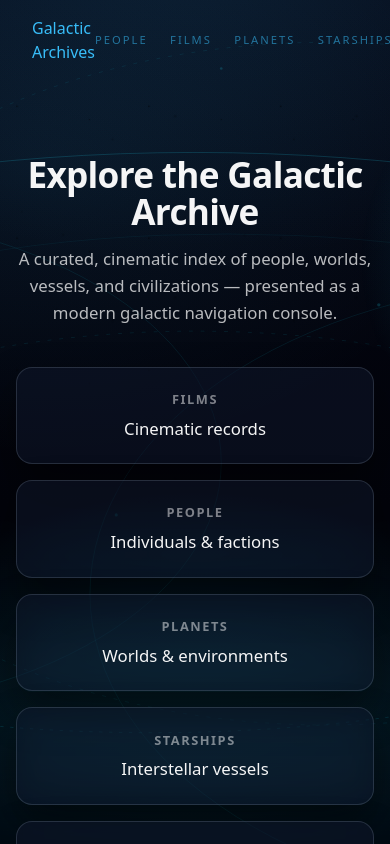
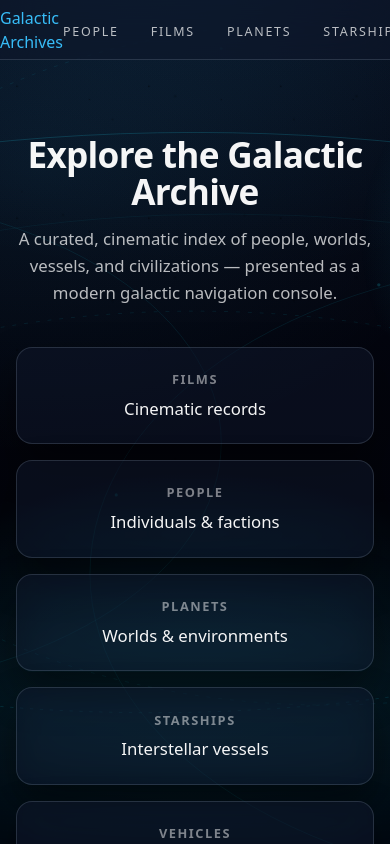
Before and after one commit to terojleinonen/starwars-data-explorer, a Next.js app: page / in a window 390 px wide. Built offline with nearby package versions, Linux system fonts and the light colour scheme.

Commit message:
Enhance navigation and layout components
- Update Navigation component with improved styling and functionality
- Enhance PageWrapper with better layout handling
- Add useAtmospherePreview hook for dynamic theming
- Refine DetailsPage component
- Improve responsive design and visual consistency

```diff
--- a/src/components/details/DetailsPage.tsx
+++ b/src/components/details/DetailsPage.tsx
@@ -50,8 +50,8 @@ export default function DetailsPage({ category, data }: Props) {
   return (
     <PageWrapper category={category}>
       <div className={styles.page}>
+
         <Breadcrumbs />
-
         <HoloHeader
           category={category}
           title={meta.title}
--- a/src/components/layout/PageWrapper.module.css
+++ b/src/components/layout/PageWrapper.module.css
@@ -1,3 +1,12 @@
+
+.cartography,
+.atmosphere,
+.crt {
+  position: fixed;
+  inset: 0;
+  pointer-events: none;
+}
+
 /* ======================================================
    Page Wrapper
    Owns:
@@ -10,6 +19,7 @@
   position: relative;
   height: 100vh;     /* ONLY place that owns viewport height */
   width: 100%;
+  min-height: 100vh;
   overflow: hidden;  /* clips background safely */
 }
 
@@ -46,10 +56,9 @@
   height: 100%;
   width: 100%;
   max-width: 1200px;
-
   overflow-y: auto;
   overflow-x: hidden;
-
+  margin-inline: auto;   /* ✅ THIS is critical */
   padding-inline: clamp(16px, 4vw, 48px);
   padding-top: 18px;
   padding-bottom: 40px;
--- a/src/components/layout/PageWrapper.tsx
+++ b/src/components/layout/PageWrapper.tsx
@@ -1,6 +1,6 @@
+import { useState } from "react";
 import AtmosphereLayer from "./AtmosphereLayer";
 import CartographyBackground from "./CartographyBackground";
-import CRTOverlay from "./CRTOverlay";
 import styles from "./PageWrapper.module.css";
 import type { SwapiType } from "@/components/types/swapi-types";
 
@@ -10,23 +10,32 @@ type Props = {
 };
 
 export default function PageWrapper({ children, category }: Props) {
+  const [previewCategory, setPreviewCategory] =
+    useState<SwapiType | undefined>(undefined);
+
+  const activeCategory = previewCategory ?? category;
+
   return (
     <div
       className={styles.wrapper}
-      data-category={category}
+      data-category={activeCategory}
       style={{
-        ["--category-accent" as any]: `var(--accent-${category ?? "people"})`,
+        ["--category-accent" as any]: `var(--accent-${activeCategory ?? "people"})`,
       }}
     >
       <CartographyBackground />
-      <AtmosphereLayer category={category} />
+      <AtmosphereLayer category={activeCategory} />
 
-      {/* CRT only on landing */}
-      {category === undefined && <CRTOverlay />}
-
-      <main className={styles.content}>
+      {/* Provide preview controls to descendants */}
+      <div
+        className={styles.content}
+        data-atmosphere-root
+        data-set-preview={(cat: SwapiType | undefined) =>
+          setPreviewCategory(cat)
+        }
+      >
         {children}
-      </main>
+      </div>
     </div>
   );
 }
--- a/src/components/navigation/Navigation.module.css
+++ b/src/components/navigation/Navigation.module.css
@@ -1,75 +1,153 @@
+/* =====================================================
+   NAV CONTAINER
+===================================================== */
+
 .nav {
   position: sticky;
   top: 0;
-  z-index: 50;
+  z-index: 10;
 
+  height: 60px;
   display: flex;
   align-items: center;
-  justify-content: space-between;
 
-  padding: 1rem 2rem;
+  background: var(--surface-glass);
+  -webkit-backdrop-filter: var(--blur-panel);
+  backdrop-filter: var(--blur-panel);
+  -webkit-backdrop-filter: var(--blur-panel);
+
+  border-bottom: 1px solid var(--border-subtle);
 }
 
-.logo {
-  font-size: 0.75rem;
-  letter-spacing: 0.2em;
-  text-transform: uppercase;
-  opacity: 0.7;
+/* =====================================================
+   LIST LAYOUT
+===================================================== */
+
+.list {
+  display: flex;
+  gap: 2rem;
+  align-items: center;
+
+  list-style: none;
+  margin: 0 auto;
+  padding: 0;
 }
 
-.links {
-  display: flex;
-  gap: 1.4rem;
+/* =====================================================
+   LINK BASE (IDLE)
+===================================================== */
+
+.link {
+  position: relative;
+
+  font-size: 0.78rem;
+  font-weight: 520;
+  letter-spacing: 0.14em;
+  text-transform: uppercase;
+
+  color: var(--text-secondary);
+  text-decoration: none;
+
+  transition:
+    color 180ms ease,
+    text-shadow 200ms ease;
 }
 
-.link {
-  font-size: 0.7rem;
-  letter-spacing: 0.18em;
-  text-transform: uppercase;
-  opacity: 0.55;
+/* =====================================================
+   HOVER
+===================================================== */
 
-  position: relative;
+@media (hover: hover) {
+  .link:hover {
+    color: var(--text-primary);
+    text-shadow:
+      0 0 6px
+      color-mix(
+        in oklab,
+        var(--category-accent),
+        transparent 60%
+      );
+  }
 }
 
-.link:hover {
-  opacity: 0.85;
-}
+/* =====================================================
+   ACTIVE STATE
+===================================================== */
 
-.active {
-  opacity: 1;
-}
-
-.active::after {
-  content: "";
-  position: absolute;
-  inset: auto 0 -6px 0;
-  height: 2px;
-
-  background: rgba(var(--accent-rgb), 0.9);
-}
-
-.themeToggle {
-  display: grid;
-  place-items: center;
-  width: 32px;
-  height: 32px;
-  border-radius: 50%;
-
-  color: var(--text-secondary);
-  transition:
-    background 0.2s ease,
-    color 0.2s ease;
-}
-
-.themeToggle:hover {
-  background: rgba(var(--accent-rgb), 0.15);
+.link[aria-current="page"] {
   color: var(--text-primary);
 }
 
-.navLink[data-active="true"] {
-  color: var(--category-accent);
+/* active indicator */
+.link[aria-current="page"]::after {
+  content: "";
+  position: absolute;
+  left: 50%;
+  bottom: -10px;
+
+  width: 70%;
+  height: 2px;
+  transform: translateX(-50%);
+
+  background: var(--category-accent);
+  border-radius: 2px;
+
+  animation: navIndicatorIn 260ms cubic-bezier(0.22, 1, 0.36, 1);
 }
 
-.navLink[data-active="true"]::after {
-  background: var(--category-accent);
+@keyframes navIndicatorIn {
+  from {
+    opacity: 0;
+    transform: translateX(-50%) scaleX(0.6);
+  }
+  to {
+    opacity: 1;
+    transform: translateX(-50%) scaleX(1);
+  }
 }
+
+/* =====================================================
+   ACTIVE + HOVER (INTENT REINFORCEMENT)
+===================================================== */
+
+@media (hover: hover) {
+  .link[aria-current="page"]:hover {
+    text-shadow:
+      0 0 8px
+      color-mix(
+        in oklab,
+        var(--category-accent),
+        transparent 50%
+      );
+  }
+}
+
+/* =====================================================
+   FOCUS (KEYBOARD)
+===================================================== */
+
+.link:focus-visible {
+  outline: none;
+}
+
+.link:focus-visible::before {
+  content: "";
+  position: absolute;
+  inset: -6px -8px;
+
+  border-radius: 6px;
+  box-shadow:
+    0 0 0 2px var(--accent-soft);
+}
+
+/* =====================================================
+   CATEGORY ACCENT MAPPING
+   (lives happily in CSS Modules)
+===================================================== */
+
+.link[data-category="films"]     { --category-accent: var(--accent-films); }
+.link[data-category="people"]    { --category-accent: var(--accent-people); }
+.link[data-category="planets"]   { --category-accent: var(--accent-planets); }
+.link[data-category="starships"] { --category-accent: var(--accent-starships); }
+.link[data-category="vehicles"]  { --category-accent: var(--accent-vehicles); }
+.link[data-category="species"]   { --category-accent: var(--accent-species); }
--- a/src/components/navigation/Navigation.tsx
+++ b/src/components/navigation/Navigation.tsx
@@ -1,9 +1,11 @@
 "use client";
 
 import Link from "next/link";
-import styles from "./Navigation.module.css";
 import { usePathname } from "next/navigation";
 import ThemeToggle from "./ThemeToggle";
+import { useAtmospherePreview } from "@/hooks/useAtmospherePreview";
+
+import styles from "./Navigation.module.css";
 
 const CATEGORIES = [
   { key: "people", label: "People" },
@@ -12,35 +14,52 @@ const CATEGORIES = [
   { key: "starships", label: "Starships" },
   { key: "vehicles", label: "Vehicles" },
   { key: "species", label: "Species" },
-];
+] as const;
 
 export default function Navigation() {
   const pathname = usePathname();
+  const previewAtmosphere = useAtmospherePreview();
 
   return (
-    <nav className={styles.nav}>
-      <Link href="/" data-nav-label="Home">
+    <nav className={styles.nav} aria-label="Primary">
+      {/* Brand / Home */}
+      <Link
+        href="/"
+        className={styles.brand}
+        data-nav-label="Home"
+      >
         Galactic Archives
       </Link>
 
-      <div className={styles.links}>
+      {/* Category links */}
+      <ul className={styles.list}>
         {CATEGORIES.map((cat) => {
-          const active = pathname.startsWith(`/${cat.key}`);
+          const isActive =
+            pathname === `/${cat.key}` ||
+            pathname.startsWith(`/${cat.key}/`);
 
           return (
-            <Link
-              key={cat.key}
-              href={`/${cat.key}`}
-              className={`${styles.link} ${
-                active ? styles.active : ""
-              }`}
-            >
-              {cat.label}
-            </Link>
+            <li key={cat.key}>
+              <Link
+                href={`/${cat.key}`}
+                className={styles.link}
+                data-category={cat.key}
+                aria-current={isActive ? "page" : undefined}
+                data-nav-label={cat.label}
+                onMouseEnter={() => previewAtmosphere(cat.key)}
+                onMouseLeave={() => previewAtmosphere(undefined)}
+              >
+                {cat.label}
+              </Link>
+            </li>
           );
         })}
+      </ul>
+
+      {/* Tools */}
+      <div className={styles.tools}>
+        <ThemeToggle />
       </div>
-      <ThemeToggle />
     </nav>
   );
 }
--- /dev/null
+++ b/src/hooks/useAtmospherePreview.ts
@@ -0,0 +1,22 @@
+"use client";
+
+import { useCallback } from "react";
+import type { SwapiType } from "@/components/types/swapi-types";
+
+export function useAtmospherePreview() {
+  const root = document.querySelector(
+    "[data-atmosphere-root]"
+  ) as HTMLElement | null;
+
+  const setPreview = useCallback(
+    (category?: SwapiType) => {
+      const fn = (root as any)?.dataset?.setPreview;
+      if (typeof fn === "function") {
+        fn(category);
+      }
+    },
+    [root]
+  );
+
+  return setPreview;
+}
```
